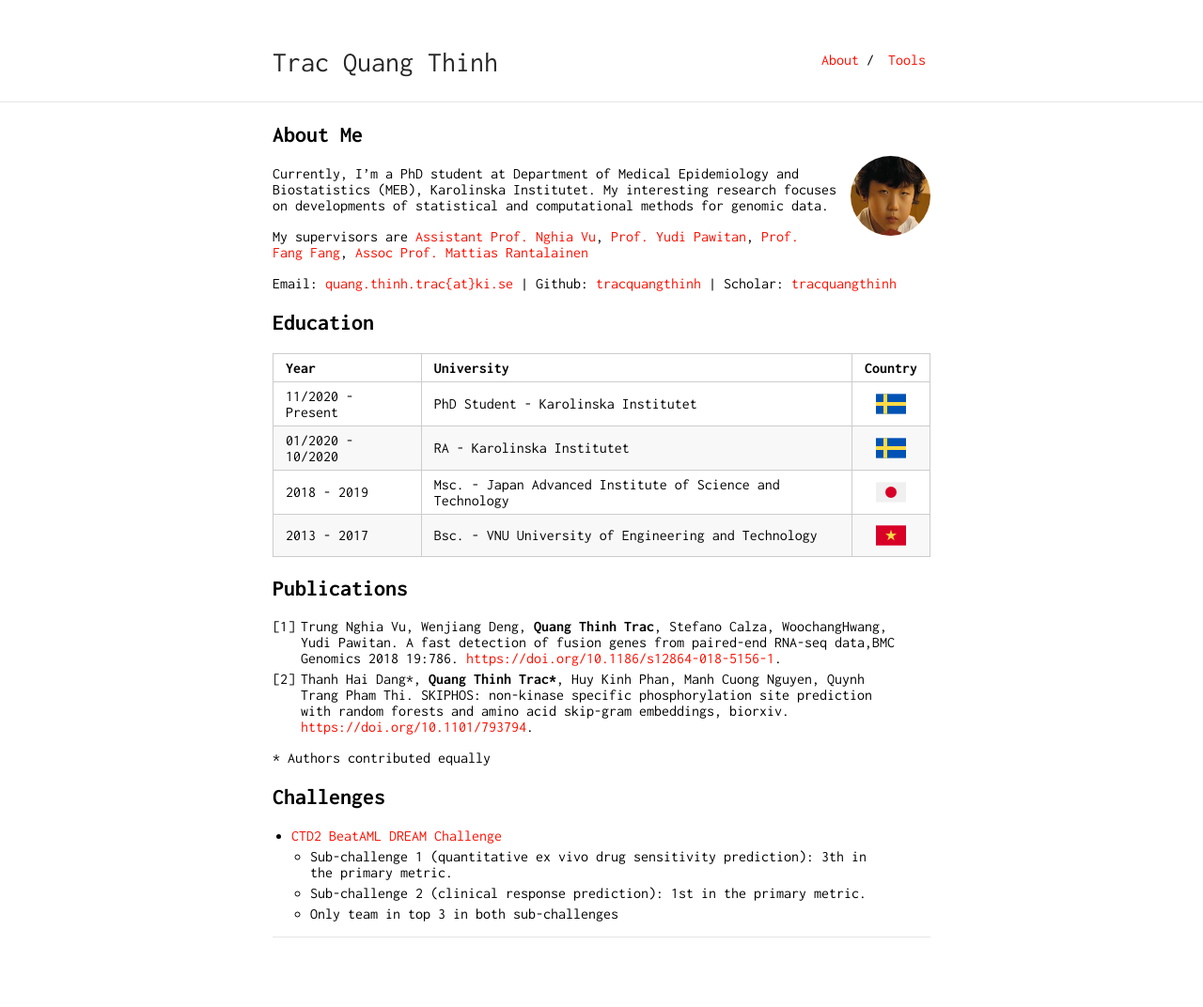
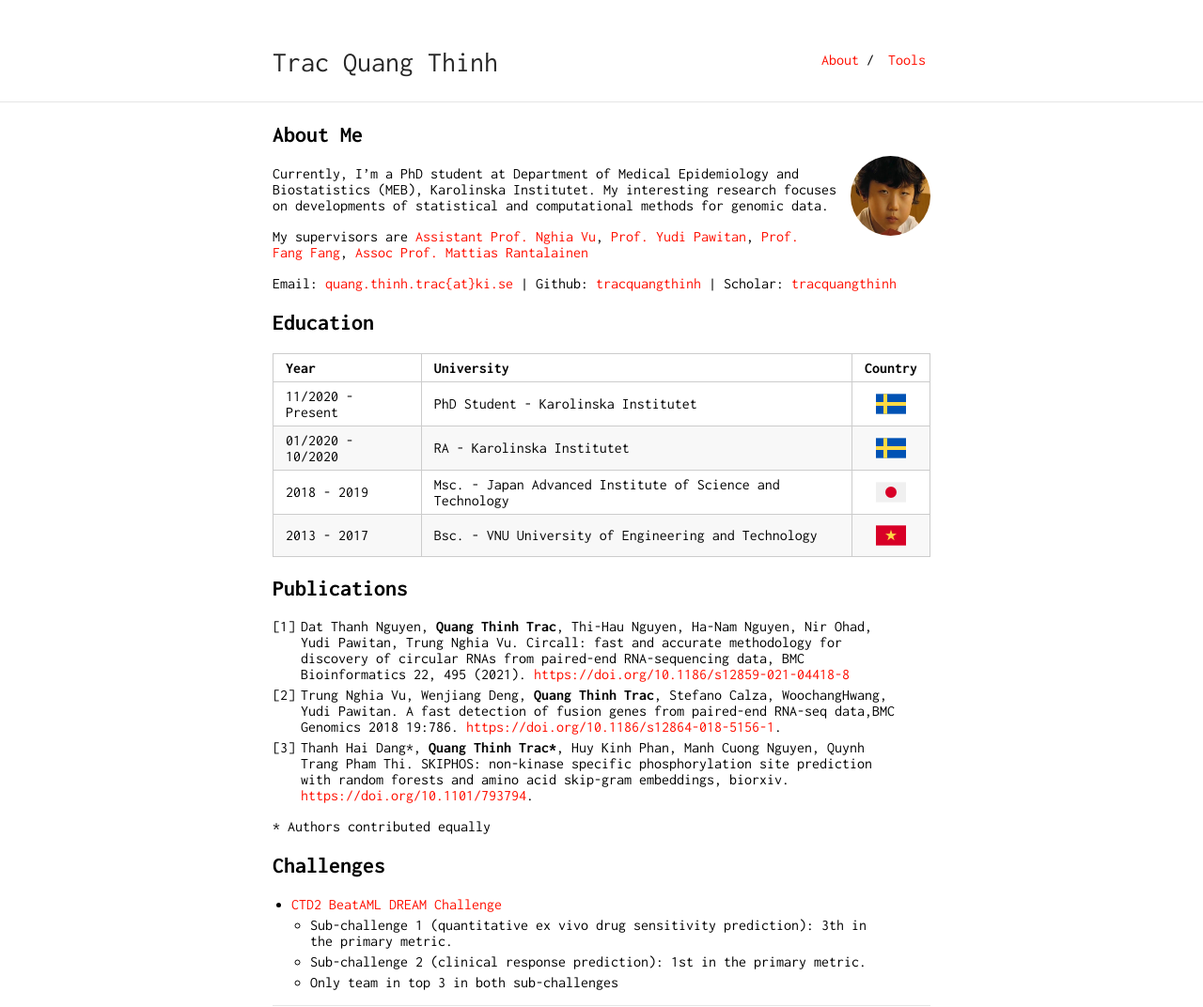
Before and after one commit to tracquangthinh/tracquangthinh.github.io, a Jekyll site: the page built from index.md, in a window 1280 px wide. Shown: the whole page at 94% size. Built offline with Jekyll 4.4.1, drawn with Linux system fonts in a browser that asks for light colours; our own code applies the rules of GitHub Pages for plain Markdown files; before the commit the page ends 999 px from its top, so only the background shows below that.

Commit message:
Update index.md

```diff
--- a/index.md
+++ b/index.md
@@ -27,6 +27,7 @@ Year | University | Country
 
 ## Publications
 
+1. Dat Thanh Nguyen, **Quang Thinh Trac**, Thi-Hau Nguyen, Ha-Nam Nguyen, Nir Ohad, Yudi Pawitan, Trung Nghia Vu. Circall: fast and accurate methodology for discovery of circular RNAs from paired-end RNA-sequencing data, BMC Bioinformatics 22, 495 (2021). <a href="https://doi.org/10.1186/s12859-021-04418-8">https://doi.org/10.1186/s12859-021-04418-8</a>
 1. Trung Nghia Vu, Wenjiang Deng, **Quang Thinh Trac**, Stefano Calza, WoochangHwang, Yudi Pawitan. A fast detection of fusion genes from paired-end RNA-seq data,BMC Genomics 2018 19:786. <a href="https://doi.org/10.1186/s12864-018-5156-1">https://doi.org/10.1186/s12864-018-5156-1</a>.
 2. Thanh Hai Dang\*, **Quang Thinh Trac\***, Huy Kinh Phan, Manh Cuong Nguyen, Quynh Trang Pham Thi. SKIPHOS: non-kinase specific phosphorylation site prediction with random forests and amino acid skip-gram embeddings, biorxiv. <a href="https://doi.org/10.1101/793794">https://doi.org/10.1101/793794</a>.
 
```
